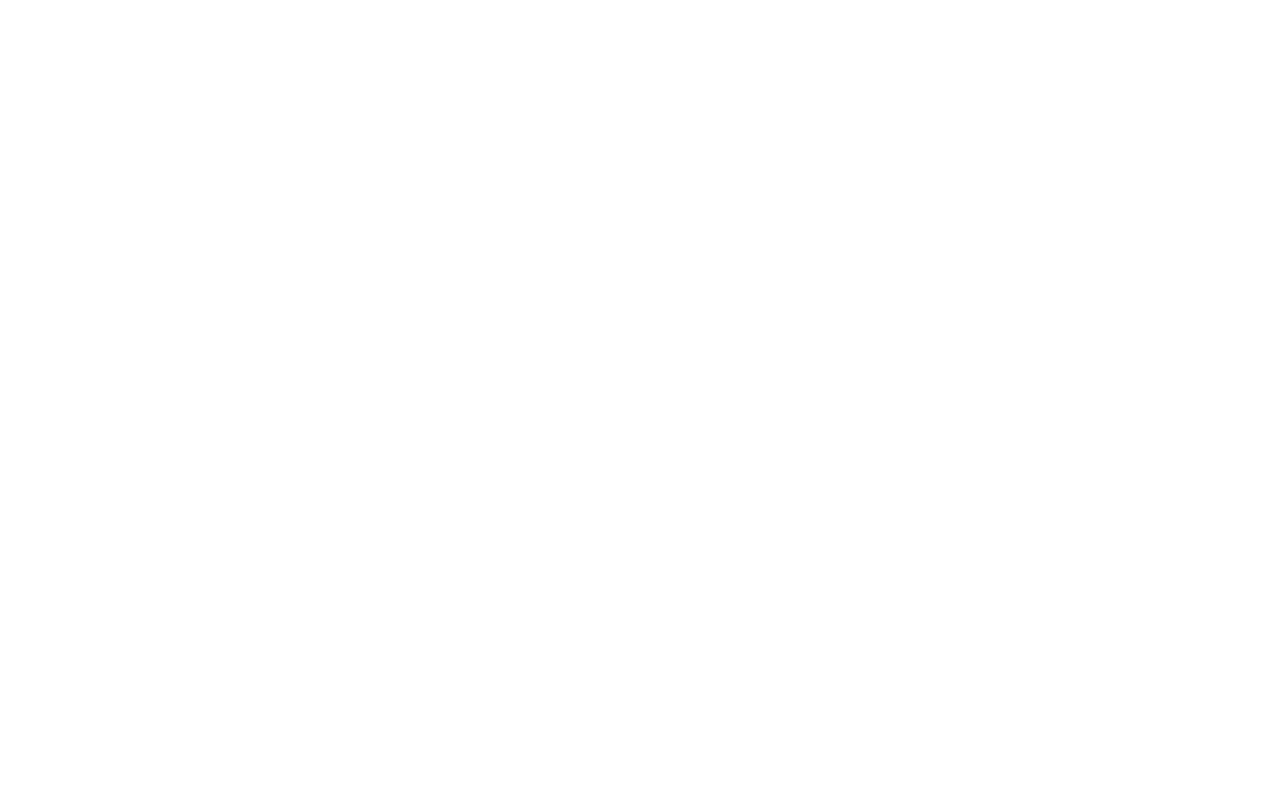
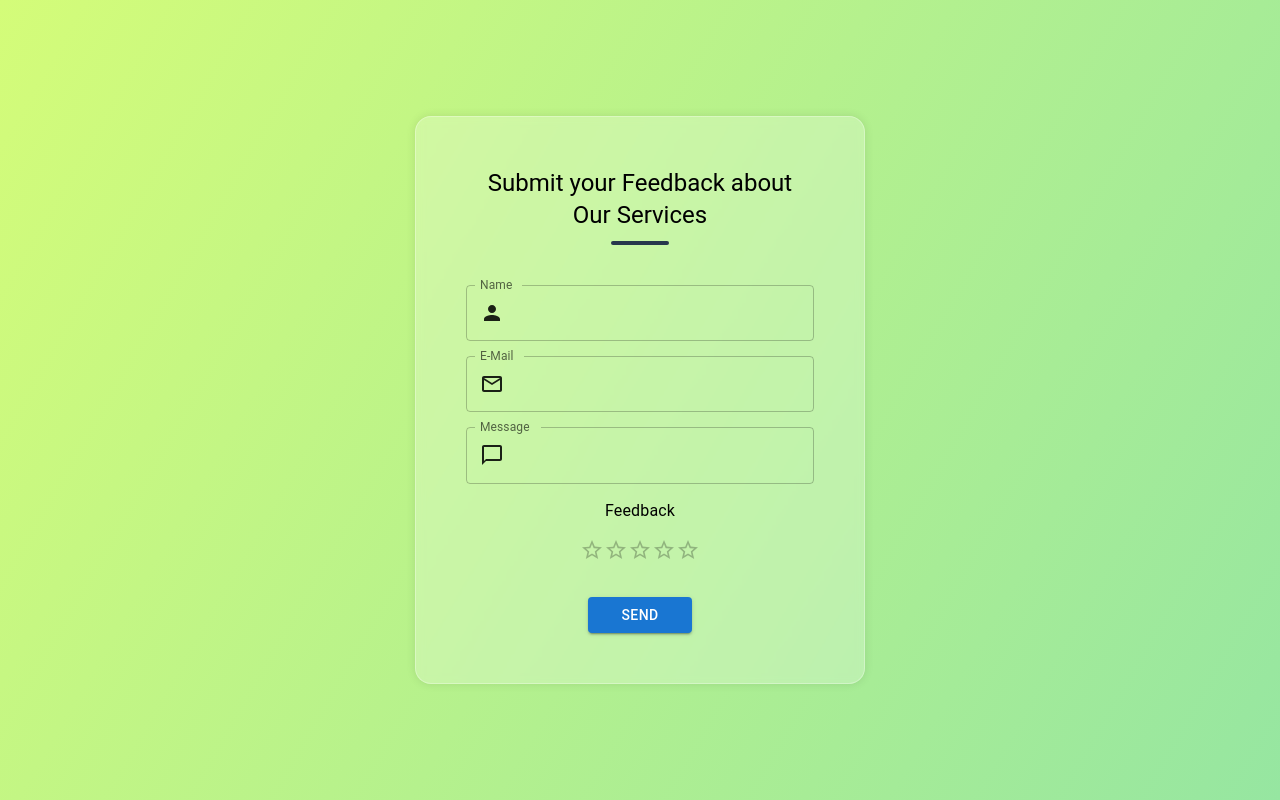
Before and after one commit to siv-0821/PowerTools, a React (Create React App) app: page /feedback in a window 1280 px wide. Before the commit this address had no page. Built offline with nearby package versions, Linux system fonts and the light colour scheme.

Commit message:
Feedback form partially completed

```diff
--- a/src/App.jsx
+++ b/src/App.jsx
@@ -34,6 +34,7 @@
 import OrderList from './Components/OrderList/OrderList'
 import Contact from './Components/Contact/Contact'
 import ContactDetails from "./Components/ContactDetails/ContactDetails"
+import Feedback from './Components/Feedback/Feedback'
 function App() {
   const{role}=useContext(DataContext);
   return (
@@ -49,6 +50,7 @@
         <Route path='/orderlist' Component={OrderList}/>
         <Route path='/contact' Component={Contact}/>
         <Route path='/contactdetails' Component={ContactDetails}/>
+        <Route path='/feedback' Component={Feedback}/>
       </Routes>
 
     </div>
--- a/src/Components/Contact/Contact.jsx
+++ b/src/Components/Contact/Contact.jsx
@@ -32,7 +32,6 @@
   const handleMessageChange = (event) => {
     setMessage(event.target.value);
   };
-
   const handleSendClick = () => {
     if (!name || !email || !message) {
       Swal.fire({
@@ -40,6 +39,7 @@
         title: 'Oops...',
         text: 'Please fill in all fields!',
       });
+      console.log(name,email,message)
       return;
     }
     const emailRegex = /^[^\s@]+@[^\s@]+\.[^\s@]+$/;
--- /dev/null
+++ b/src/Components/Feedback/Feedback.css
@@ -0,0 +1,24 @@
+.body{
+    display: flex;
+    align-items: center;
+    justify-content: center;
+    height: 100vh;
+    gap: 100px;
+    background-image: linear-gradient(120deg, #d4fc79 0%, #96e6a1 100%);
+}
+.feedback{
+    background: rgba(255, 255, 255, 0.24);
+    border-radius: 16px;
+    box-shadow: 0 4px 30px rgba(0, 0, 0, 0.1);
+    backdrop-filter: blur(5px);
+    -webkit-backdrop-filter: blur(5px);
+    border: 1px solid rgba(255, 255, 255, 0.3);
+    padding: 50px;
+    box-shadow: 0 0 10px rgba(0, 0, 0, 0.1);
+    width: 450px;
+    gap: 200px;
+    text-align: center;
+}
+.rating{
+    margin: auto;
+}
--- /dev/null
+++ b/src/Components/Feedback/Feedback.jsx
@@ -0,0 +1,66 @@
+import './Feedback.css'
+import { Button, TextField, Typography } from '@mui/material';
+import Rating from '@mui/material/Rating';
+import * as React from 'react'
+import { useState } from 'react';
+import Swal from 'sweetalert2';
+import PersonIcon from '@mui/icons-material/Person';
+import MailOutlineIcon from '@mui/icons-material/MailOutline';
+import ChatBubbleOutlineIcon from '@mui/icons-material/ChatBubbleOutline';
+import axios from 'axios';
+import styled from '@emotion/styled';
+const MyTextField = styled(TextField)(({ theme }) => ({
+    '& .MuiInputBase-root': {
+      '&.Mui-focused fieldset': {
+        borderColor: '#27374d',
+      },
+    },
+  }));
+
+function Feedback(){
+    const [value, setValue] = React.useState(0);
+
+    return(
+        <>
+            <div className="body">
+                <div className="feedback">
+                <Typography variant='h5'>Submit your Feedback about Our Services</Typography>
+                <div className="underline"></div>
+                <div className="field">
+                <MyTextField
+            id="outlined-basic"
+            label="Name"
+            variant="outlined"
+            InputProps={{ startAdornment: (<PersonIcon style={{ marginRight: "8px" }} />) }}
+
+          />
+          <MyTextField
+            id="outlined-basic"
+            label="E-Mail"
+            variant="outlined"
+            InputProps={{ startAdornment: (<MailOutlineIcon style={{ marginRight: "8px" }} />) }}
+
+          />
+          <MyTextField
+            id="outlined-multiline-flexible"
+            InputProps={{ startAdornment: (<ChatBubbleOutlineIcon style={{ marginRight: "8px" }} />) }}
+            label="Message"
+            multiline
+            maxRows={4}
+          />
+          <Typography component="legend">Feedback</Typography>
+        <Rating className='rating'
+            name="simple-controlled"
+            value={value}
+            onChange={(event, newValue) => {
+            setValue(newValue);
+            }}
+        />
+        </div>
+        <Button variant='contained' color='primary' id="btn">Send</Button>
+                </div>
+            </div>
+        </>
+    )
+}
+export default Feedback
```
Also changed, not shown: src/Components/ContactDetails/ContactDetails.css (line endings or trailing spaces).
